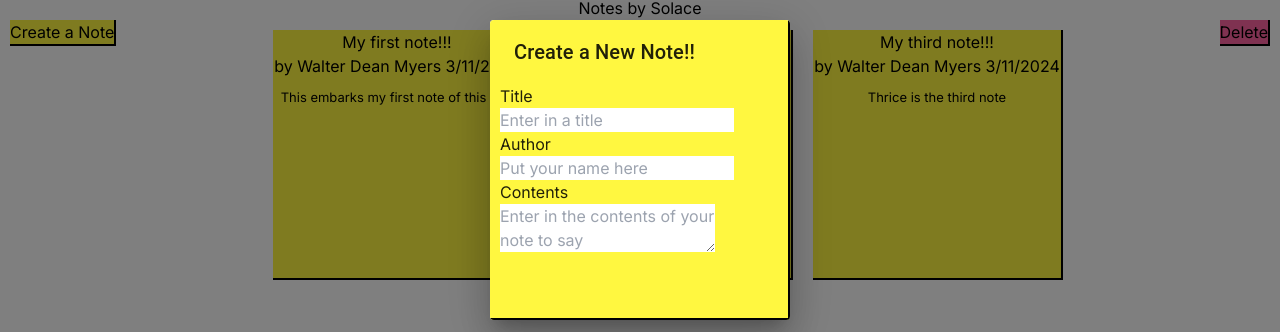
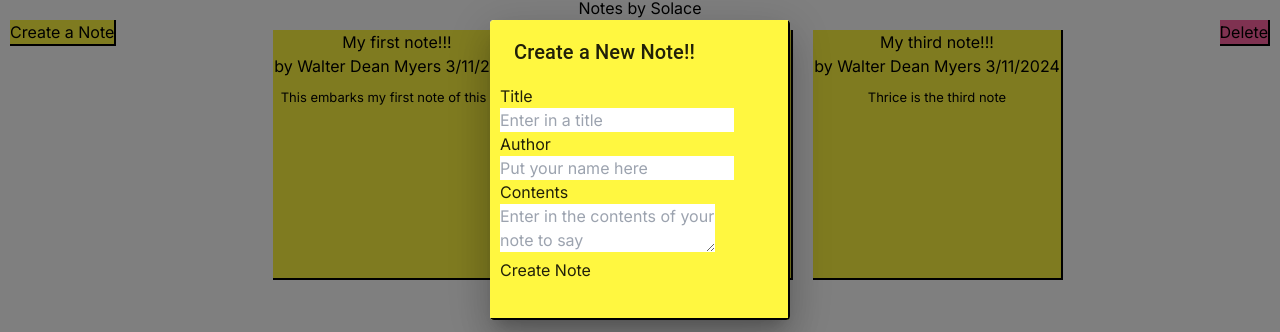
Before and after one commit to adamdevelops/NotesBySolace, a Next.js app: page / in a window 1280 px wide. Both pictures are taken after typing "Sample" into the empty fields and a click on the button "Create a Note". Shown: the part 230-562 px from the top of the page. Built offline with nearby package versions, Linux system fonts and the light colour scheme.

Commit message:
done: Add submitNewNotes() and pass to dialog box, Call submitNewNotes() when hitting submit in dialog box

```diff
--- a/src/app/components/note.js
+++ b/src/app/components/noteItem.js
@@ -1,6 +1,6 @@
 
 
-export default function Note(params) {
+export default function NoteItem(params) {
 
     return(
        <div className="note">
--- /dev/null
+++ b/src/app/interfaces/Note.ts
@@ -0,0 +1,7 @@
+export interface Note {
+    id: number;
+    title: string;
+    author: string;
+    body: string;
+    date: Date;
+}
--- a/src/app/page.tsx
+++ b/src/app/page.tsx
@@ -2,19 +2,21 @@
 import { useState, ChangeEvent } from 'react';
 import DialogTitle from '@mui/material/DialogTitle';
 import Dialog from '@mui/material/Dialog';
-import Note from './components/note'
+import NoteItem from './components/noteItem'
+import { Note } from './interfaces/Note';
 
 export interface SimpleDialogProps {
   open: boolean;
   selectedValue: string;
   onClose: (value: string) => void;
+  submitNewNote: (value: Note) => void;
 }
 
 function SimpleDialog(props: SimpleDialogProps) {
-  const { onClose, selectedValue, open } = props;
-  const [inputTitleText, setTitleText] = useState('');
-  const [inputAuthorText, setAuthorText] = useState('');
-  const [inputBodyText, setBodyText] = useState('');
+  const { onClose, selectedValue, open, submitNewNote } = props;
+  const [inputTitleText, setInputTitleText] = useState('');
+  const [inputAuthorText, setInputAuthorText] = useState('');
+  const [inputBodyText, setInputBodyText] = useState('');
 
   let actionTitle = ''
 
@@ -26,6 +28,23 @@ function SimpleDialog(props: SimpleDialogProps) {
   const handleListItemClick = (value: string) => {
     onClose(value);
   };
+
+  const createNewNote = (e: any) => {
+    let date = new Date()
+
+    let newNote = {
+      id: 4,
+      title: inputTitleText,
+      author: inputAuthorText,
+      body: inputBodyText,
+      date: date.toString()
+    }
+
+    console.log(newNote)
+
+    submitNewNote(newNote)
+    e.preventDefault()
+  }
 
   if(selectedValue === "create"){
     actionTitle = "Create a New Note!!"
@@ -40,22 +59,23 @@ function SimpleDialog(props: SimpleDialogProps) {
     <Dialog onClose={handleClose} open={open}>
       <div className="action-dialog">
         <DialogTitle>{actionTitle}</DialogTitle>
-        <form>
+        <form onSubmit={createNewNote}>
           <div>
             <label>Title</label>
             <br />
-            <input placeholder="Enter in a title"  />
+            <input placeholder="Enter in a title" onChange={(e) => setInputTitleText(e.target.value)}  />
           </div>
           <div>
             <label>Author</label>
             <br />
-            <input placeholder="Put your name here"  />
+            <input placeholder="Put your name here" onChange={(e) => setInputAuthorText(e.target.value)} />
           </div>
           <div>
             <label>Contents</label>
             <br />
-            <textarea placeholder="Enter in the contents of your note to say"  />
+            <textarea placeholder="Enter in the contents of your note to say" onChange={(e) => setInputBodyText(e.target.value)} />
           </div>
+          <button>Create Note</button>
         </form>
       </div>
     </Dialog>
@@ -86,10 +106,10 @@ export default function Home() {
     setSelectedValue(value);
   };
 
-  function renderNotes(){
+  const renderNotes = () => {
     return (
       notes.map((note_item: any) =>
-        <Note key={note_item.id} title={note_item.title} author={note_item.author} date={note_item.date} body={note_item.body} />
+        <NoteItem key={note_item.id} title={note_item.title} author={note_item.author} date={note_item.date} body={note_item.body} />
       )
     )
   }
@@ -98,17 +118,19 @@ export default function Home() {
     setInputText(e.target.value)
   }
 
-  function submit(e: any){
+  function submitNewNote(note: Note){
     const newnote = { id: 4, title: inputText, author: 'John Steinbeck', date:'3/11/2024', body:'A new note embarks this app' }
-    setNotes((notes: any) => [...notes, newnote])
-    e.preventDefault();
+    console.log('newNote', note)
+    console.log(newnote)
+
+    setNotes((notes: any) => [...notes, note])
   }
 
   return (
     <main>
       <div className="app">
         <div className="search-area">
-            <form onSubmit={submit}>
+            <form >
               <button className="search-btn">Search</button>
               <input placeholder="Search for notes..." value={inputText} onChange={handleTextareaChange} />
             </form>
@@ -128,6 +150,7 @@ export default function Home() {
         selectedValue={selectedValue}
         open={open}
         onClose={handleClose}
+        submitNewNote = {submitNewNote}
       />
 
     </main>
```
